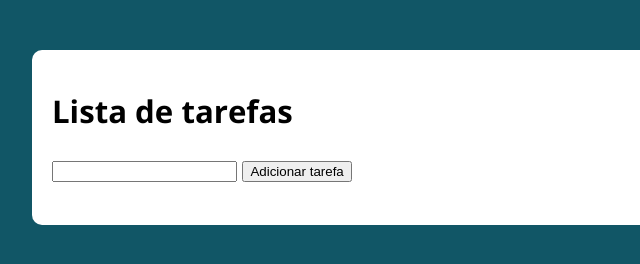
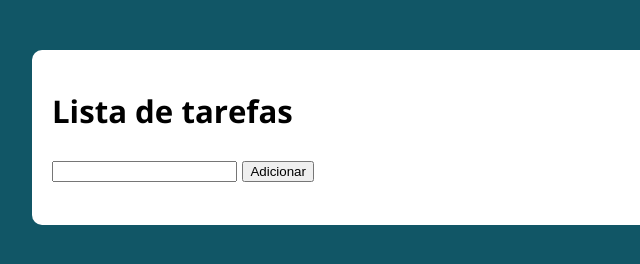
Before and after one commit to brunomarriel/tasklist, a plain HTML site: page index.html in a window 1280 px wide. Shown: the full height of the page, 288-928 px from the left. Drawn offline with nearby package versions, Linux system fonts and the light colour scheme.

Commit message:
Update index.html

```diff
--- a/index.html
+++ b/index.html
@@ -15,7 +15,7 @@
     <h1>Lista de tarefas</h1>
     <p>
       <input type="text" class="input-tarefa">
-      <button class="btn-tarefa">Adicionar tarefa</button>
+      <button class="btn-tarefa">Adicionar</button>
     </p>
 
     <ul class="tarefas"></ul>
```
